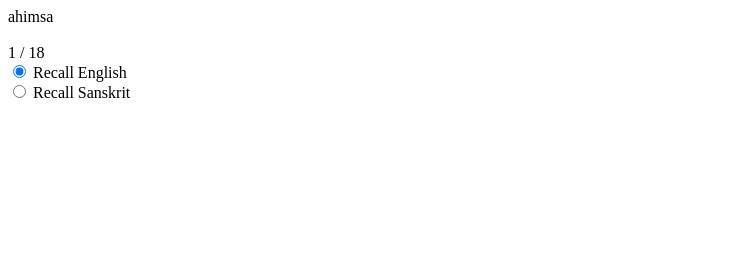
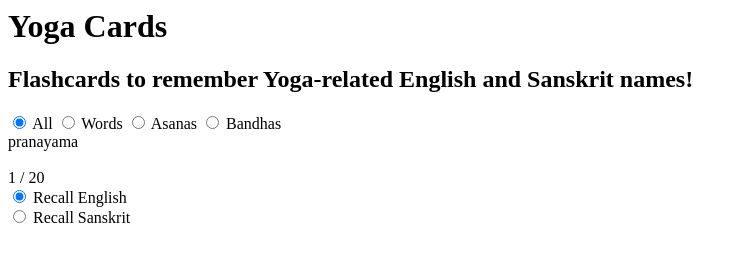
Before and after one commit to sayanee/yoga-cards, a plain HTML site: page index.html in a window 1280 px wide. Shown: the whole page, without its empty margins (0-747 px from the left). Drawn offline with nearby package versions, Linux system fonts and the light colour scheme.

Commit message:
Add radio button to select Category

```diff
--- a/data.json
+++ b/data.json
@@ -107,6 +107,18 @@
       "english": "water",
       "sanskrit": "jala",
       "category": "words"
+    },
+    {
+      "id": 19,
+      "english": "mountain pose",
+      "sanskrit": "tadasana",
+      "category": "asanas"
+    },
+    {
+      "id": 20,
+      "english": "urdhva hastasana",
+      "sanskrit": "upward hand pose",
+      "category": "asanas"
     }
   ]
 }
--- a/index.html
+++ b/index.html
@@ -1,4 +1,19 @@
+<h1>Yoga Cards</h1>
+<h2>Flashcards to remember Yoga-related English and Sanskrit names!</h2>
+
 <div id="app">
+  <input type="radio" id="all" name="category" value="all" v-model="category">
+  <label for="all">All</label>
+
+  <input type="radio" id="words" name="category" value="words" v-model="category">
+  <label for="words">Words</label>
+
+  <input type="radio" id="asanas" name="category" value="asanas" v-model="category">
+  <label for="asanas">Asanas</label>
+
+  <input type="radio" id="bandhas" name="category" value="bandhas" v-model="category">
+  <label for="bandhas">Bandhas</label>
+
   <template v-if="order[0]">
     <div v-on:click="nextCard">
       <span v-if="recall === 'english'">
--- a/script.js
+++ b/script.js
@@ -30,7 +30,8 @@ fetch('/data.json')
       length: data.data.length,
       show: false,
       order: [],
-      recall: "english"
+      recall: "english",
+      category: "all"
     },
     methods: {
       shuffle: function() {
```
